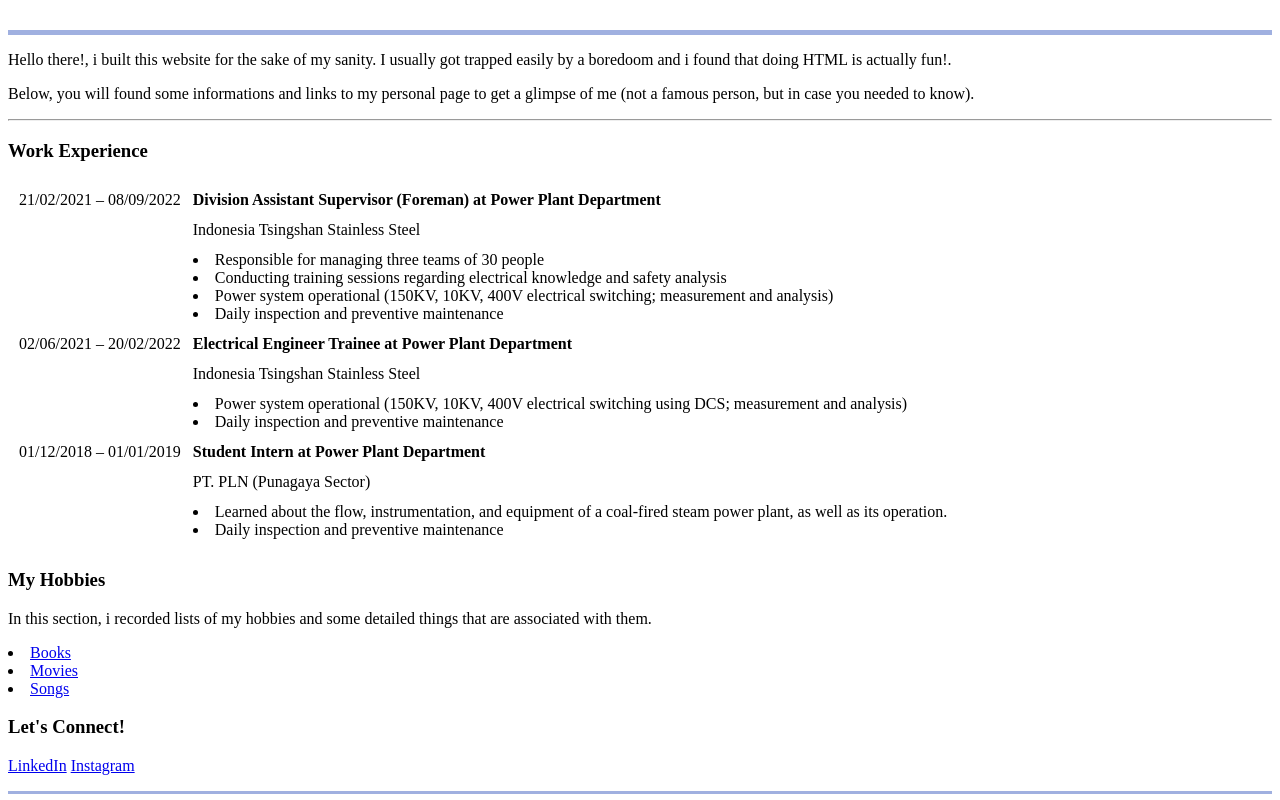
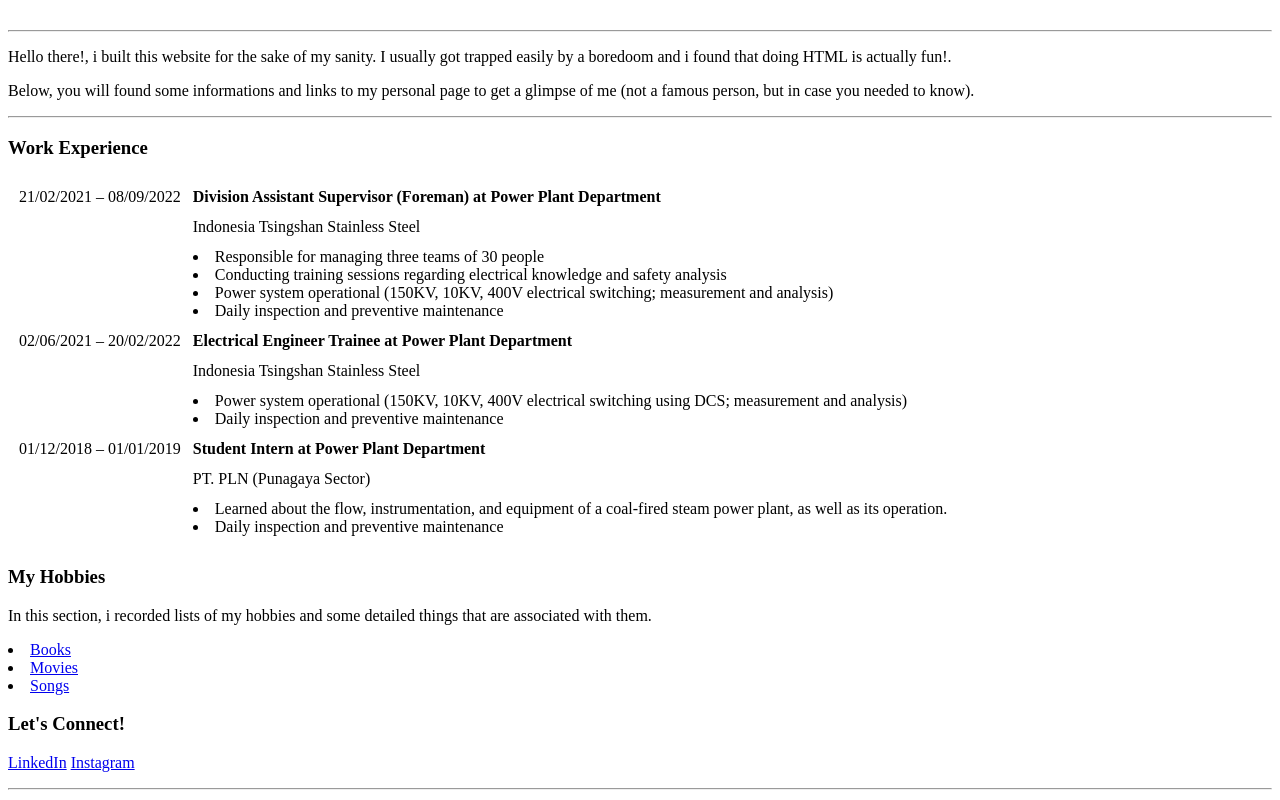
Before and after one commit to andidwikiy/permasapio, a plain HTML site: page index.html in a window 1280 px wide. Shown: the part 152-952 px from the top of the page. Drawn offline with Linux system fonts and the light colour scheme.

Commit message:
Update index.html

```diff
--- a/index.html
+++ b/index.html
@@ -6,6 +6,7 @@
     <meta http-equiv="X-UA-Compatible" content="IE=edge">
     <meta name="viewport" content="width=device-width, initial-scale=1.0">
     <title>Andi Dwiki Yulianto</title>
+   <link rel="stylesheet" href="CSS/style.css">
 </head>
 
 <body>
@@ -21,7 +22,7 @@
         </tr>
     </table>
 
-    <hr size="5" color="navyblue">
+    <hr>
     <p> Hello there!, i built this website for the sake of my sanity. I usually got trapped easily by a boredoom and i
         found that doing HTML is actually fun!.</p>
     <p>Below, you will found some informations and links to my personal page to get a glimpse of me (not a famous
@@ -101,7 +102,7 @@
     <h3>Let's Connect!</h3>
     <p><a href="https://id.linkedin.com/in/andidwikiy" target="_blank">LinkedIn</a> <a
             href="https://www.instagram.com/adwikiy/" target="_blank">Instagram</a></p>
-    <hr size="3" color="navyblue">
+    <hr>
     <h3>Send Me Messages</h3>
 
     <table cellspacing="20">
```
